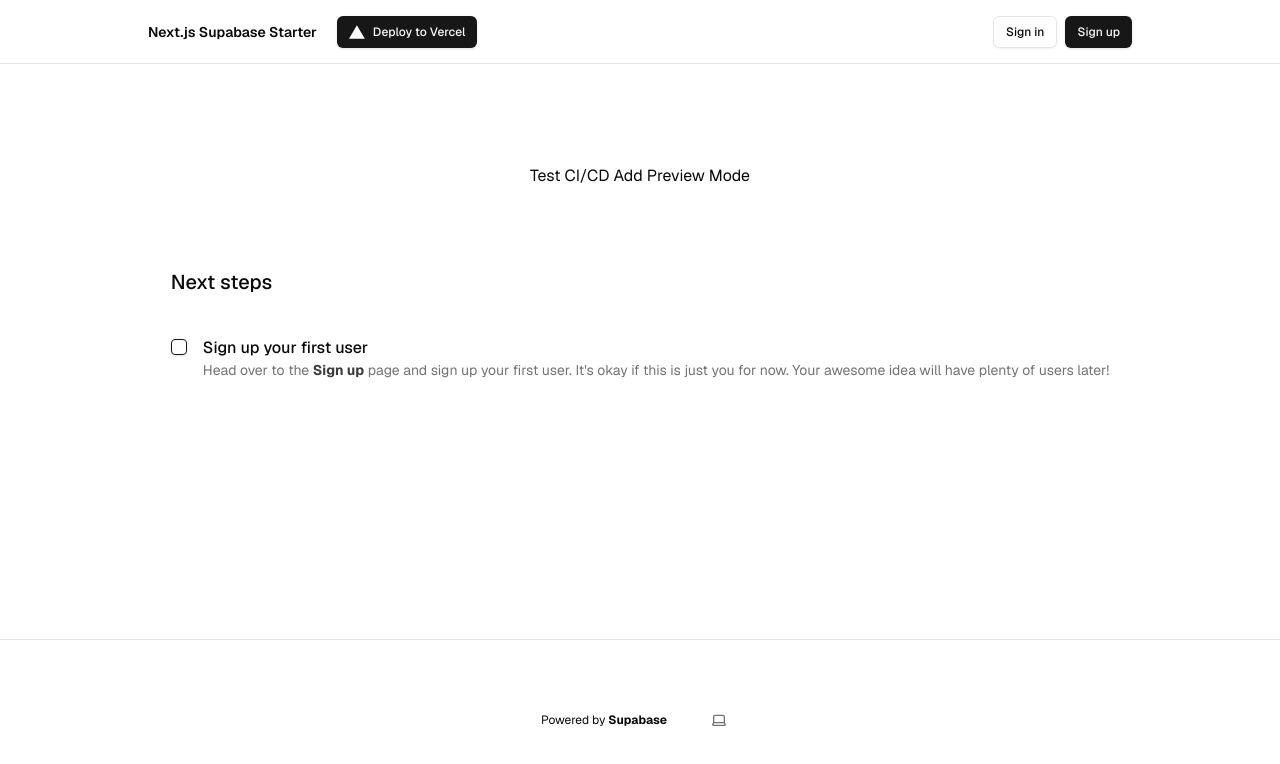
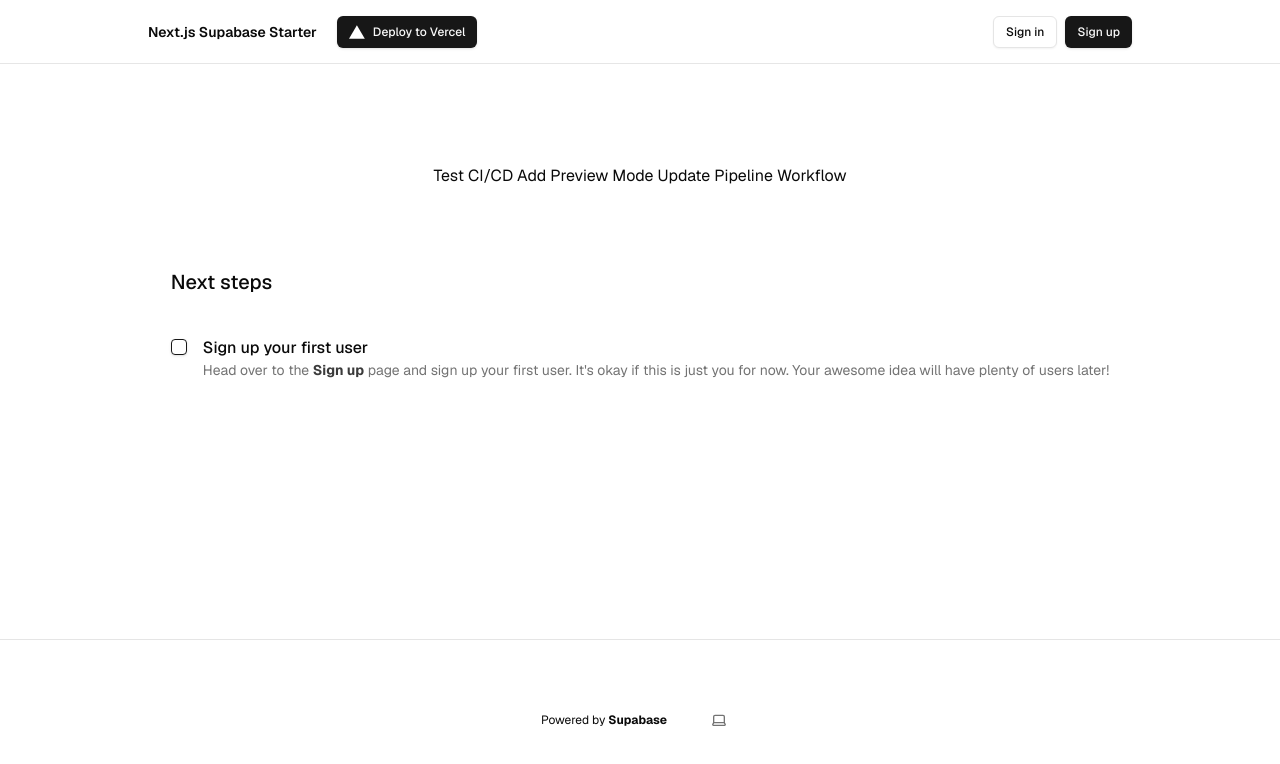
Before and after one commit to superdev1123/next-supabase, a Next.js app: page / in a window 1280 px wide. Shown: the top 764 px of the page. Built offline with nearby package versions, Linux system fonts and the light colour scheme; no server answers.

Commit message:
fix: test preview mode

```diff
--- a/components/hero.tsx
+++ b/components/hero.tsx
@@ -3,6 +3,7 @@ export function Hero() {
     <div className="flex flex-col gap-16 items-center">
       Test CI/CD
       Add Preview Mode
+      Update Pipeline Workflow
     </div>
   );
 }
```
